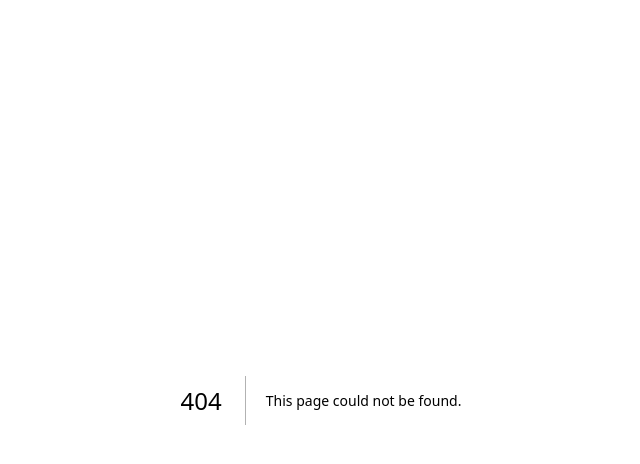
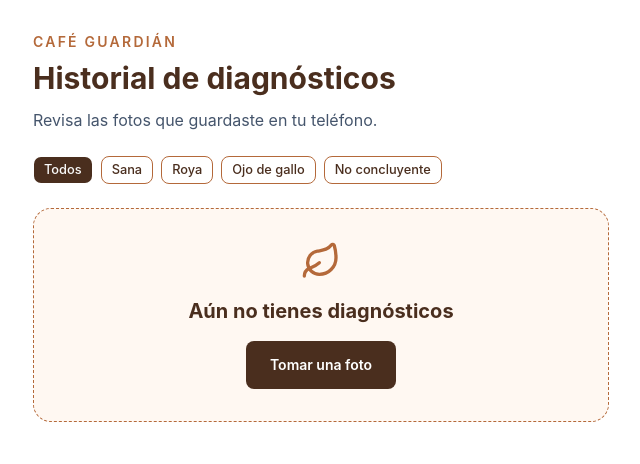
Before and after one commit to Hollow-30/cafeguardian, a Next.js app: page /historial in a window 1280 px wide. Before the commit this address had no page. Shown: the top 464 px of the page, without its empty margins (319-959 px from the left). Built offline with nearby package versions, Linux system fonts and the light colour scheme.

Commit message:
feat(CAFG-119): historial de diagnósticos con filtros

```diff
--- /dev/null
+++ b/app/diagnostico/nuevo/page.tsx
@@ -0,0 +1,2 @@
+import { PhotoPicker } from "@/components/photo-picker"
+export default function NewDiagnosisPage() { return <PhotoPicker /> }
--- /dev/null
+++ b/app/historial/[id]/page.tsx
@@ -0,0 +1,5 @@
+"use client"
+import { useEffect, useState } from "react"
+import { getDiagnosis, type StoredDiagnosis } from "@/lib/storage/diagnosesRepo"
+import { diagnosisCopy } from "@/content/diagnosis"
+export default function DiagnosisDetail({ params }: { params: Promise<{ id: string }> }) { const [diagnosis, setDiagnosis] = useState<StoredDiagnosis | null>(null); const [id, setId] = useState(""); useEffect(() => { params.then(({ id: nextId }) => { setId(nextId); return getDiagnosis(nextId) }).then((value) => setDiagnosis(value ?? null)) }, [params]); if (!diagnosis) return <main className="min-h-screen bg-white px-4 py-8"><div className="mx-auto max-w-xl"><p className="text-slate-600">{id ? "No se encontró este diagnóstico." : "Cargando diagnóstico..."}</p></div></main>; return <main className="min-h-screen bg-white px-4 py-8 text-slate-900 sm:px-6"><article className="mx-auto flex max-w-xl flex-col gap-5"><h1 className="text-3xl font-bold text-[#4A2E1E]">Detalle del diagnóstico</h1><img src={URL.createObjectURL(diagnosis.blob)} alt={`Hoja con resultado ${diagnosisCopy.labels[diagnosis.label]}`} className="max-h-96 w-full rounded-2xl object-contain" /><h2 className="text-2xl font-bold text-[#4A2E1E]">{diagnosisCopy.labels[diagnosis.label]}</h2><p className="text-lg">Confianza: {diagnosis.confidence}%</p><p className="text-sm text-slate-600">{new Date(diagnosis.createdAt).toLocaleDateString("es-PE", { dateStyle: "medium" })}</p></article></main> }
--- /dev/null
+++ b/app/historial/page.tsx
@@ -0,0 +1,2 @@
+import { HistoryList } from "@/components/history-list"
+export default function HistoryPage() { return <HistoryList /> }
--- /dev/null
+++ b/content/history.ts
@@ -0,0 +1,6 @@
+import type { DiagnosisKey } from "@/content/diagnosis"
+export const historyCopy = { title: "Historial de diagnósticos", description: "Revisa las fotos que guardaste en tu teléfono.", empty: "Aún no tienes diagnósticos", emptyAction: "Tomar una foto", all: "Todos", offline: "Guardado offline", synced: "Sincronizado", loading: "Cargando diagnósticos...", syncing: "Sincronizando datos del cafetal...", results: { healthy: "Sana", rust: "Roya", ojoDeGallo: "Ojo de gallo", inconclusive: "No concluyente" } } as const
+export const resultFilters: Array<{ key: "all" | DiagnosisKey; label: string }> = [{ key: "all", label: historyCopy.all }, ...Object.entries(historyCopy.results).map(([key, label]) => ({ key: key as DiagnosisKey, label }))]
+export function filterDiagnoses<T extends { label: DiagnosisKey }>(items: T[], filter: "all" | DiagnosisKey) { return filter === "all" ? items : items.filter((item) => item.label === filter) }
+export function sortDiagnoses<T extends { createdAt: string }>(items: T[]) { return [...items].sort((a, b) => b.createdAt.localeCompare(a.createdAt)) }
+export function paginateDiagnoses<T>(items: T[], page: number, pageSize = 10) { return items.slice(0, page * pageSize) }
--- /dev/null
+++ b/lib/storage/diagnosesRepo.ts
@@ -0,0 +1,10 @@
+import { openDB, type DBSchema } from "idb"
+import type { DiagnosisKey } from "@/content/diagnosis"
+
+export type DiagnosisStatus = "offline" | "synced"
+export type StoredDiagnosis = { id: string; photoId: string; blob: Blob; label: DiagnosisKey; confidence: number; status: DiagnosisStatus; createdAt: string; lote: string }
+interface DiagnosesDB extends DBSchema { photos: { key: string; value: unknown; indexes: { "by-created-at": string } }; diagnoses: { key: string; value: StoredDiagnosis; indexes: { "by-created-at": string } } }
+const database = () => openDB<DiagnosesDB>("cafe-guardian", 2, { upgrade(db) { if (!db.objectStoreNames.contains("photos")) { const photos = db.createObjectStore("photos", { keyPath: "id" }); photos.createIndex("by-created-at", "createdAt") }; if (!db.objectStoreNames.contains("diagnoses")) { const store = db.createObjectStore("diagnoses", { keyPath: "id" }); store.createIndex("by-created-at", "createdAt") } } })
+export async function saveDiagnosis(input: Omit<StoredDiagnosis, "id" | "createdAt" | "status"> & { status?: DiagnosisStatus }): Promise<StoredDiagnosis> { const diagnosis: StoredDiagnosis = { ...input, id: crypto.randomUUID(), createdAt: new Date().toISOString(), status: input.status ?? "offline" }; const db = await database(); await db.put("diagnoses", diagnosis); return diagnosis }
+export async function listDiagnoses(): Promise<StoredDiagnosis[]> { const db = await database(); return (await db.getAllFromIndex("diagnoses", "by-created-at")).reverse() }
+export async function getDiagnosis(id: string) { const db = await database(); return db.get("diagnoses", id) }
```
Also changed, not shown: components/history-list.tsx (added, +15 -0 lines), components/photo-picker.tsx (+2 -1 lines), 1 other file (tests, documents, lock files or other folders).
